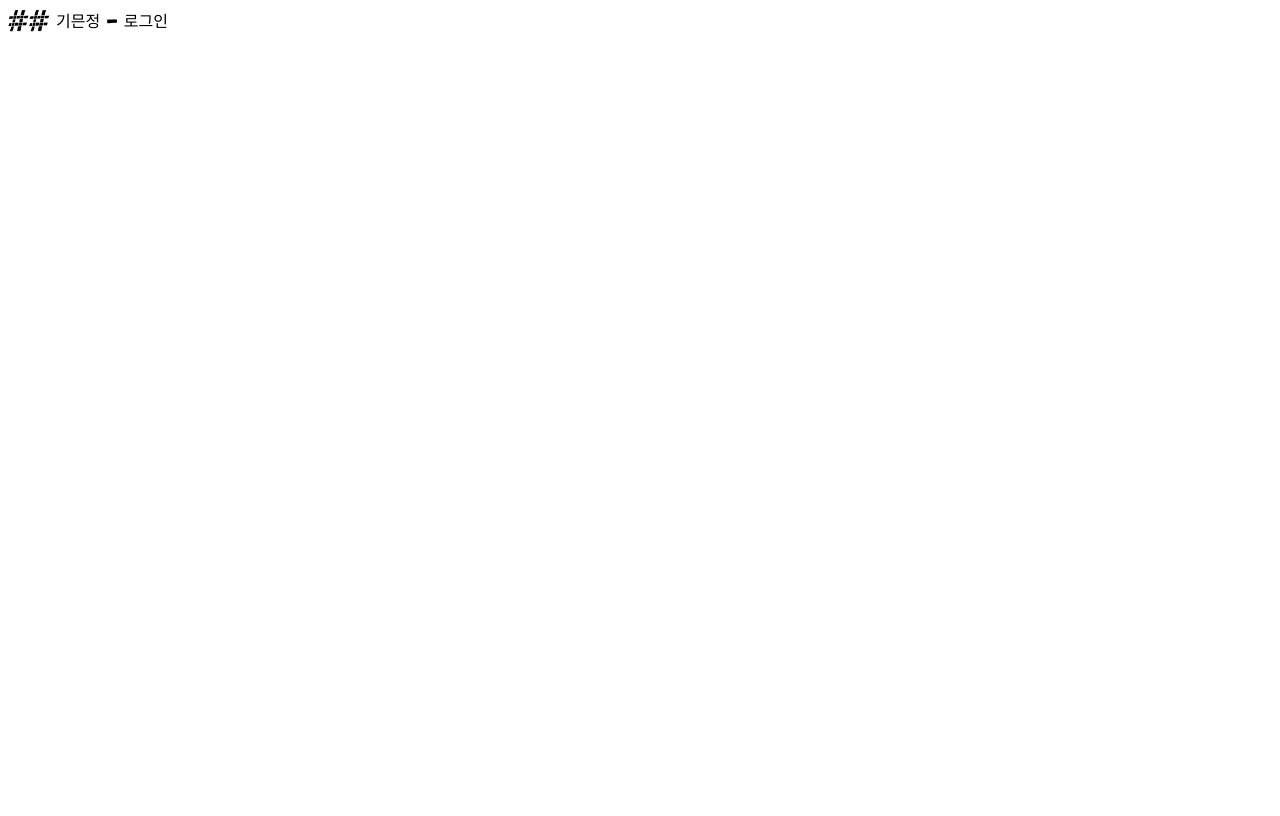
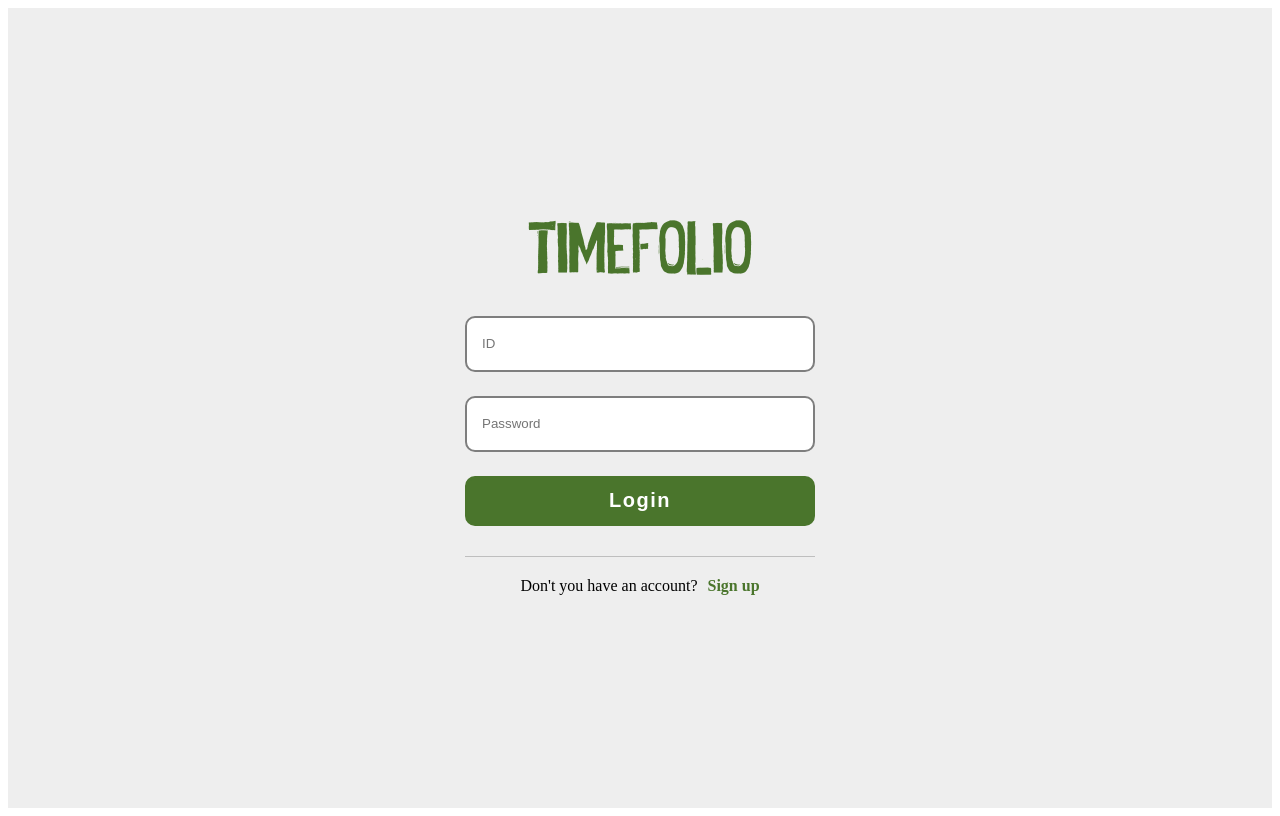
Before and after one commit to KNU-Vision-Makers/TimeFolio, a Next.js app: page /login in a window 1280 px wide. Built offline with nearby package versions, Linux system fonts and the light colour scheme.

Commit message:
Feat: Login page 구현

```diff
--- a/src/app/login/page.jsx
+++ b/src/app/login/page.jsx
@@ -1,11 +1,28 @@
+import Link from 'next/link';
 import styles from './page.module.css';
 
 // 로그인 페이지
 const LoginPage = () => {
     return(
-        <>
-            ## 기믄정 - 로그인
-        </>
+        <div className={styles.login}>
+            <div className={styles.logo}>TimeFolio</div>
+            <div className={styles.inputbox}>
+                <input type='text' placeholder='ID' required />
+            </div>
+            <div className={styles.inputbox}>
+                <input type='password' placeholder='Password' required />
+            </div>
+            <div className={styles.loginbutton}>
+                <button>Login</button>
+            </div>
+            <div className={styles.dividingline}></div>
+            <div className={styles.tosignup}>
+                <p>Don't you have an account?</p>
+                <Link href={'/signup'} className={styles.tosignuplink}>
+                    Sign up
+                </Link>
+            </div>
+        </div>
     )
 }
 
--- a/src/app/login/page.module.css
+++ b/src/app/login/page.module.css
@@ -0,0 +1,85 @@
+
+.login {
+  display: flex;
+  flex-direction: column;
+  justify-content: center;
+  align-items: center;
+  height: 100vh;
+  background-color: #eeeeee;
+}
+
+.logo {
+  color: #4A752C;
+  font-size: 35px;
+  margin-bottom: 10px;
+}
+
+.inputbox {
+  display: flex;
+  width: 350px;
+  height: 50px;
+  margin-top: 30px;
+}
+
+.inputbox input {
+  border: 2.5px solid #7E7E7E;
+  border-radius: 10px;
+  width: 350px;
+  height: 50px;
+  padding-left: 15px;
+}
+
+.inputbox input:focus {
+  border: 3px solid #4A752C;
+  outline: none;
+}
+
+.loginbutton {
+  margin-top: 30px;
+}
+
+.loginbutton button {
+  border: 3px solid #4A752C;
+  background-color: #4A752C;
+  color: white;
+  font-size: 20px;
+  font-weight: bold;
+  letter-spacing: 1.5px;
+  border-radius: 10px;
+  width: 350px;
+  height: 50px;
+}
+
+.loginbutton button:hover,
+.loginbutton button:focus {
+  box-shadow: 0 4px 6px rgba(0, 0, 0, 0.2);
+}
+
+.dividingline {
+  height: 1.5px;
+  background-color: #BEBEBE;
+  margin-top: 30px;
+  margin-bottom: 20px;
+  width: 350px;
+}
+
+.tosignup {
+  font-family: 'sans-serif';
+  display: flex;
+}
+
+.tosignup p {
+  margin: 0 10px 0 0;
+}
+
+.tosignuplink{
+  color:#4A752C;
+  font-weight: bolder;
+  text-decoration: none;
+}
+
+.tosignuplink:hover,
+.tosignuplink:focus {
+  color:#94F871;
+  text-decoration: none;
+}
```
